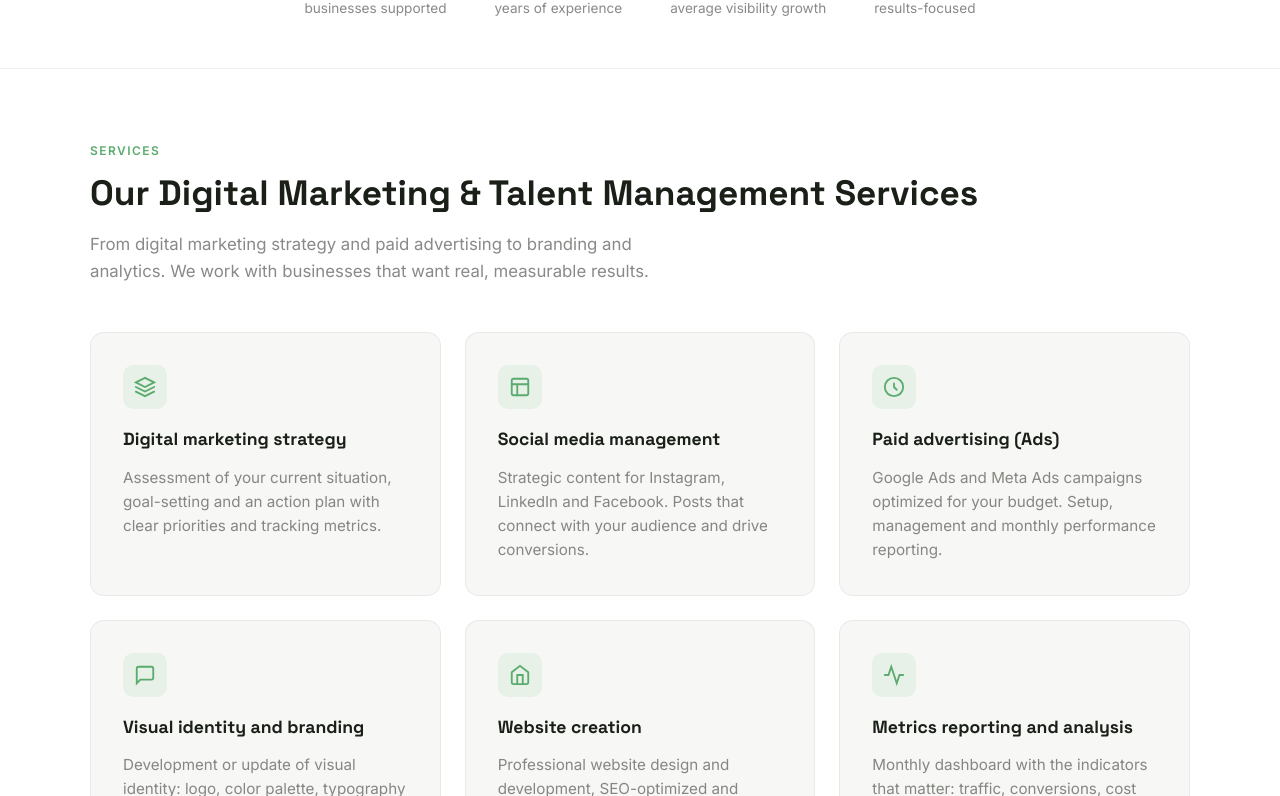
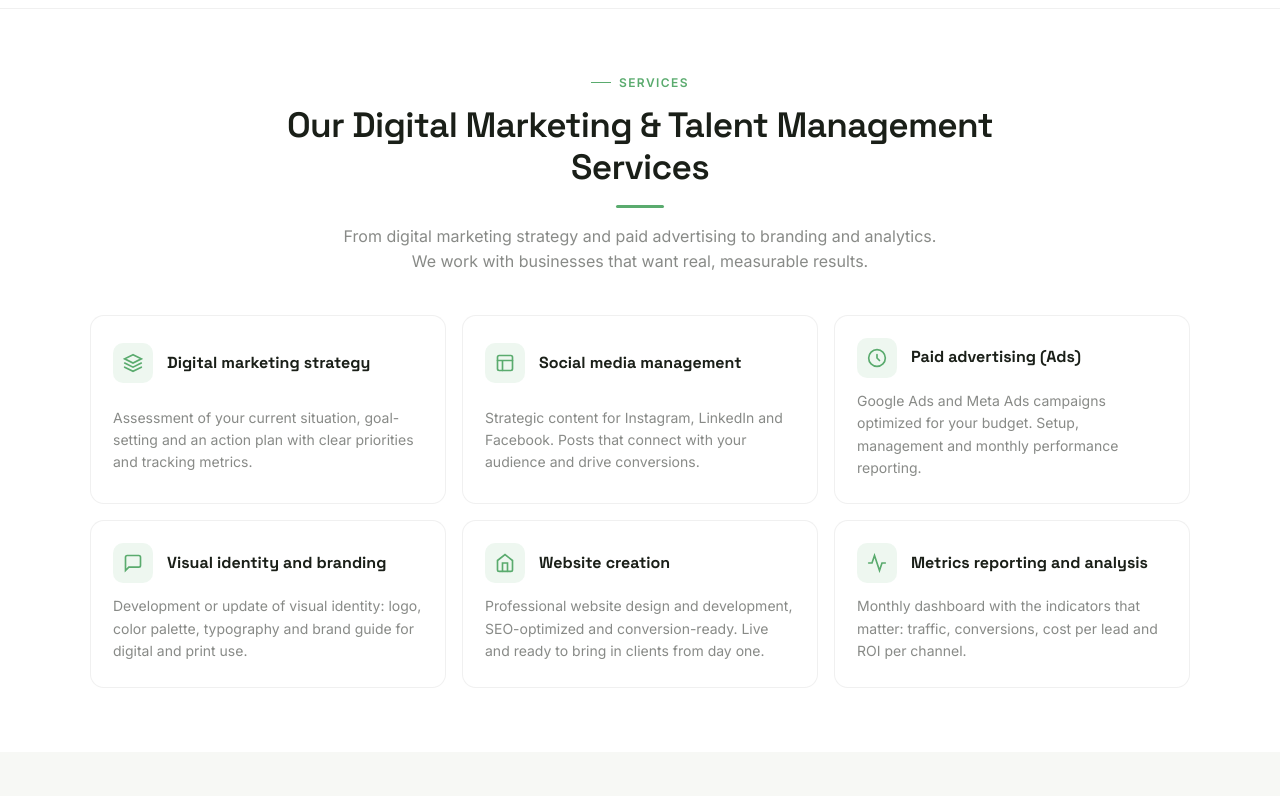
Before and after one commit to vortexcor2026-rgb/vortex-web, a plain HTML site: page digital-marketing/index.html in a window 1280 px wide. Shown: the part 653-1449 px from the top of the page. Drawn offline with Linux system fonts and the light colour scheme.

Commit message:
Service pages: shared polish, centered heads, interactive service cards, reveal on scroll
Co-Authored-By: Claude Opus 5.5 <noreply@anthropic.com>
Claude-Session: https://claude.ai/code/session_01Cchj9HuV9SB8Y2iz4NfyRt

```diff
--- a/digital-marketing/index.html
+++ b/digital-marketing/index.html
@@ -141,6 +141,7 @@
     .related-card p { font-size: 0.88rem; color: var(--text-muted); line-height: 1.5; }
     .price-clp { font-size: 0.65rem; font-weight: 500; color: var(--text-muted); letter-spacing: 0.03em; margin-left: 2px; vertical-align: super; line-height: 1; }
   </style>
+<link rel="stylesheet" href="/vortex-sub.css">
 </head>
 <body>
 <!-- Google Tag Manager (noscript) -->
@@ -451,5 +452,6 @@ height="0" width="0" style="display:none;visibility:hidden"></iframe></noscript>
 <script src="/vortex-catalog.js" defer></script>
 <script src="/vortex-arma.js" defer></script>
 <script src="/vortex-tracking.js" defer></script>
+<script src="/vortex-sub.js" defer></script>
 </body>
 </html>
--- /dev/null
+++ b/vortex-sub.css
@@ -0,0 +1,59 @@
+/* Shared polish for service pages (marketing, selection, people management) */
+
+/* Hero: lighter, calmer */
+.hero { padding: 72px 2rem 56px; }
+.hero h1 { font-weight: 600; letter-spacing: -0.03em; font-size: clamp(2rem, 4vw, 2.875rem); line-height: 1.12; max-width: 820px; margin-left: auto; margin-right: auto; }
+.hero-desc { font-size: 1rem; line-height: 1.7; max-width: 560px; }
+.hero-ctas .btn-primary, .hero-ctas .btn-ghost { padding: 12px 24px; font-size: 0.9375rem; }
+
+/* Stats strip */
+.stats { padding: 36px 2rem; gap: 3.5rem; }
+.stat-num { font-size: 1.75rem; font-weight: 700; }
+.stat-label { font-size: 0.8rem; }
+
+/* Section heads centered, like the home */
+section { padding: 64px 2rem; }
+.section-inner > .section-eyebrow { display: flex; align-items: center; justify-content: center; gap: 8px; }
+.section-inner > .section-eyebrow::before { content: ''; width: 20px; height: 1.5px; background: var(--accent); }
+.section-inner > h2 { text-align: center; font-weight: 600; letter-spacing: -0.02em; max-width: 820px; margin-left: auto; margin-right: auto; }
+.section-inner > h2::after { content: ''; display: block; width: 48px; height: 3px; border-radius: 2px; background: var(--accent); margin: 1rem auto 0; }
+.section-inner > .section-sub { text-align: center; margin-left: auto; margin-right: auto; margin-bottom: 2.5rem; font-size: 1rem; }
+
+/* Service cards: compact, icon beside the title, interactive */
+.services-grid { grid-template-columns: repeat(3, minmax(0, 1fr)); gap: 1rem; }
+.service-card {
+  position: relative; overflow: hidden;
+  display: grid; grid-template-columns: 40px 1fr; column-gap: 0.875rem; row-gap: 0.4rem; align-items: center;
+  padding: 1.375rem 1.375rem 1.5rem; background: #fff;
+  transition: transform .25s ease, box-shadow .25s ease, border-color .25s ease;
+}
+.service-card::before {
+  content: ''; position: absolute; left: 0; top: 0; height: 3px; width: 100%;
+  background: var(--accent); transform: scaleX(0); transform-origin: left; transition: transform .35s ease;
+}
+.service-card .service-icon { width: 40px; height: 40px; margin: 0; border-radius: 10px; transition: background .25s ease; }
+.service-card .service-icon svg { width: 20px; height: 20px; transition: stroke .25s ease; }
+.service-card h3 { margin: 0; font-size: 1rem; line-height: 1.3; }
+.service-card p { grid-column: 1 / -1; margin-top: 0.35rem; font-size: 0.875rem; line-height: 1.6; }
+.service-card:hover { transform: translateY(-4px); border-color: rgba(90,171,110,.45); box-shadow: 0 14px 34px rgba(26,46,68,.08); }
+.service-card:hover::before { transform: scaleX(1); }
+.service-card:hover .service-icon { background: var(--accent); }
+.service-card:hover .service-icon svg { stroke: #fff; }
+
+/* Steps: smaller numbers */
+.step { padding: 1.375rem; transition: border-color .25s ease, transform .25s ease; }
+.step:hover { border-color: rgba(90,171,110,.45); transform: translateY(-3px); }
+.step-num { font-size: 1.75rem; margin-bottom: 0.6rem; }
+
+/* Reveal on scroll */
+.vx-reveal { opacity: 0; transform: translateY(14px); transition: opacity .5s ease, transform .5s ease; }
+.vx-reveal.in { opacity: 1; transform: none; }
+@media (prefers-reduced-motion: reduce) { .vx-reveal { opacity: 1; transform: none; transition: none; } .service-card, .step { transition: none; } }
+
+@media (max-width: 900px) { .services-grid { grid-template-columns: repeat(2, minmax(0, 1fr)); } }
+@media (max-width: 600px) {
+  .hero { padding: 48px 1.25rem 40px; }
+  section { padding: 44px 1.25rem; }
+  .services-grid { grid-template-columns: 1fr; }
+  .stats { gap: 1.5rem 2rem; padding: 28px 1.25rem; }
+}
--- /dev/null
+++ b/vortex-sub.js
@@ -0,0 +1,19 @@
+/* Service pages: fade cards and steps in as they enter the screen */
+(function () {
+  if (!('IntersectionObserver' in window)) return;
+  var els = document.querySelectorAll('.service-card, .step');
+  if (!els.length) return;
+  var io = new IntersectionObserver(function (entries) {
+    entries.forEach(function (e) {
+      if (!e.isIntersecting) return;
+      var t = e.target; t.classList.add('in');
+      setTimeout(function () { t.style.transitionDelay = ''; }, 800);
+      io.unobserve(e.target);
+    });
+  }, { threshold: 0.15 });
+  els.forEach(function (el, i) {
+    el.classList.add('vx-reveal');
+    el.style.transitionDelay = (i % 3) * 70 + 'ms';
+    io.observe(el);
+  });
+})();
```
Also changed, not shown: gestion-de-personas/index.html (+2 -0 lines), marketing-digital/index.html (+2 -0 lines), people-management/index.html (+2 -0 lines), seleccion-de-talentos/index.html (+2 -0 lines), talent-selection/index.html (+2 -0 lines).
